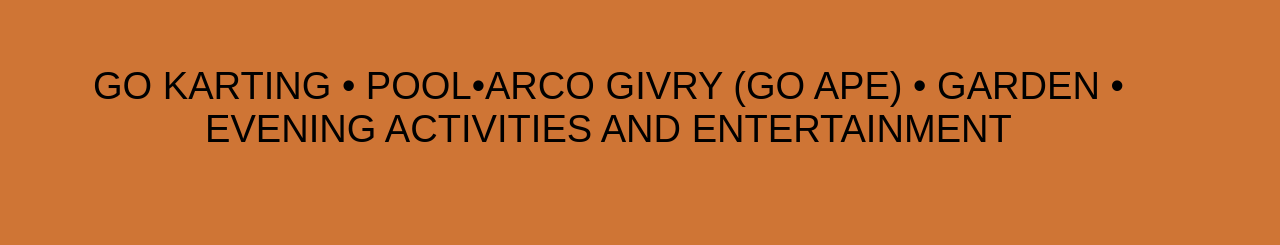
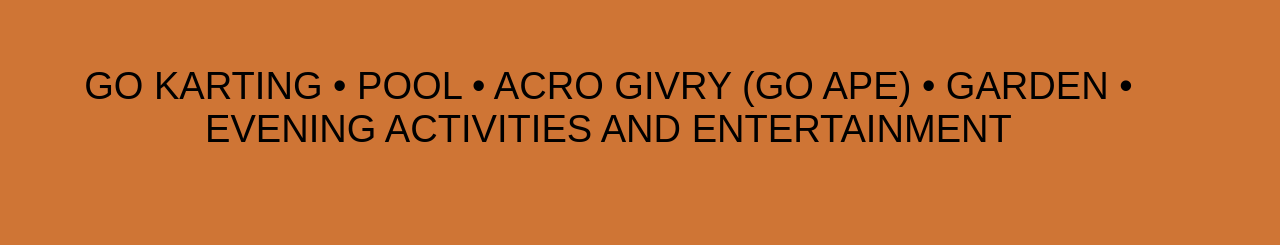
Before and after one commit to zac-moon/france23, a plain HTML site: page docs/index.html in a window 1280 px wide. Shown: the part 555-800 px from the top of the page. Drawn offline with Linux system fonts and the light colour scheme.

Commit message:
spelling error and pucntion

```diff
--- a/docs/index.html
+++ b/docs/index.html
@@ -71,7 +71,7 @@
     <br><br><br><br>
     <h3 align="center">WHATS ON</h3>
     <div id="activityCont"align="center">
-        <p>GO KARTING • POOL•ARCO GIVRY (GO APE) • GARDEN • EVENING ACTIVITIES AND ENTERTAINMENT</p>
+        <p>GO KARTING • POOL • ACRO GIVRY (GO APE) • GARDEN • EVENING ACTIVITIES AND ENTERTAINMENT</p>
         <h4></h4>
     </div>
     <br><br><br><br><br>
```
